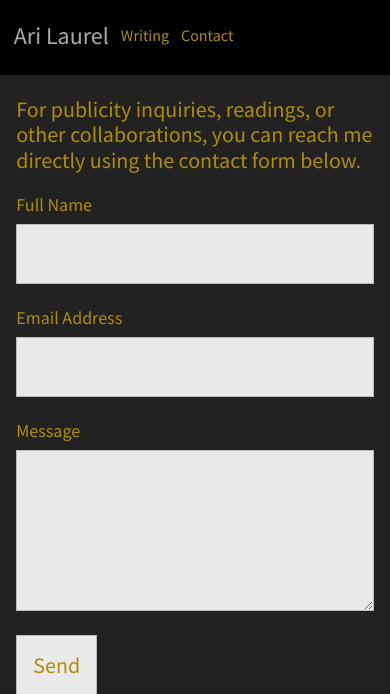
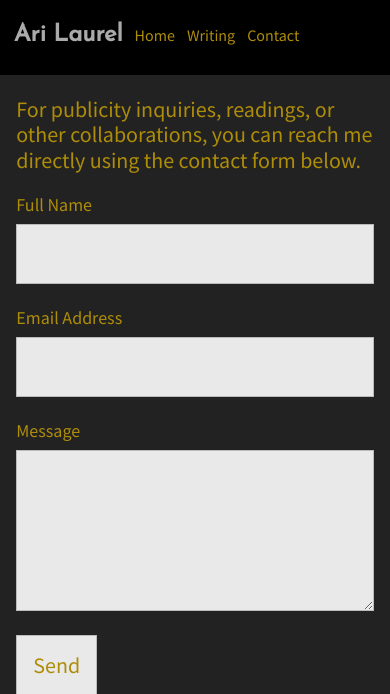
Before and after one commit to arilaurel/arilaurel.github.io, a Node project: template src/pug/pages/contact.pug in a window 390 px wide. Shown: the top 694 px of the page. Run offline with Node 20 templates, Linux system fonts and the light colour scheme; the template is opened without the code that fills it, so the values that code supplies are empty; some libraries are stand-ins or nearby versions.

Commit message:
i hate css my god, especially when its going back to something I have not touched in like 3 years i hope i didnt break nothing

```diff
--- a/docs/contact.html
+++ b/docs/contact.html
@@ -15,7 +15,8 @@
             <div id="menu">
                 <div class="sidebar">
                     <div id="menuContents">
-                        <a class="titleFont" id="indexLink" href="index.html">Ari Laurel</a>
+                        <h2 class="titleFont" id="indexLink">Ari Laurel</h2>
+                        <a href="index.html">Home</a>
                         <a href="writing.html">Writing</a>
                         <a href="contact.html">Contact</a>
                     </div>
--- a/docs/css/styles.css
+++ b/docs/css/styles.css
@@ -2034,9 +2034,10 @@ h1 {
 #indexLink {
   color: #aaa;
   font-size: 30px;
-}
-
-.sidebar a {
+  margin-bottom: 0px;
+}
+
+.sidebar a, h2 {
   display: block;
   padding: 16px;
   text-decoration: none;
@@ -2066,7 +2067,7 @@ div.content {
     font-size: 24px;
   }
 
-  .sidebar a {
+  .sidebar a, h2 {
     float: left;
     padding: 16px 6px;
     font-size: 16px;
--- a/docs/writing.html
+++ b/docs/writing.html
@@ -15,7 +15,8 @@
             <div id="menu">
                 <div class="sidebar">
                     <div id="menuContents">
-                        <a class="titleFont" id="indexLink" href="index.html">Ari Laurel</a>
+                        <h2 class="titleFont" id="indexLink">Ari Laurel</h2>
+                        <a href="index.html">Home</a>
                         <a href="writing.html">Writing</a>
                         <a href="contact.html">Contact</a>
                     </div>
--- a/src/pug/layouts/includes/navigation/sidenav.pug
+++ b/src/pug/layouts/includes/navigation/sidenav.pug
@@ -1,7 +1,9 @@
 .sidebar
     #menuContents
-          a#indexLink.titleFont(href='index.html')
+          h2#indexLink.titleFont
             | Ari Laurel
+          a(href='index.html')
+            | Home
           a(href='writing.html')
             | Writing
           a(href='contact.html')
--- a/src/scss/_shared.scss
+++ b/src/scss/_shared.scss
@@ -24,7 +24,6 @@ body {
 
 .writingMargin {
   margin-left: 4.1666%;
-
 }
 
 .centered {
--- a/src/scss/_sidenav.scss
+++ b/src/scss/_sidenav.scss
@@ -16,9 +16,10 @@
 #indexLink {
   color: #aaa;
   font-size: 30px;
+  margin-bottom: 0px;
 }
 
-.sidebar a {
+.sidebar a,h2 {
   display: block;
   padding: 16px;
   text-decoration: none;
@@ -46,7 +47,7 @@ div.content {
     margin-top: -4px;
     font-size: 24px;
   }
-  .sidebar a {
+  .sidebar a,h2 {
     float: left;
     padding: 16px 6px;
     font-size: 16px;
```
